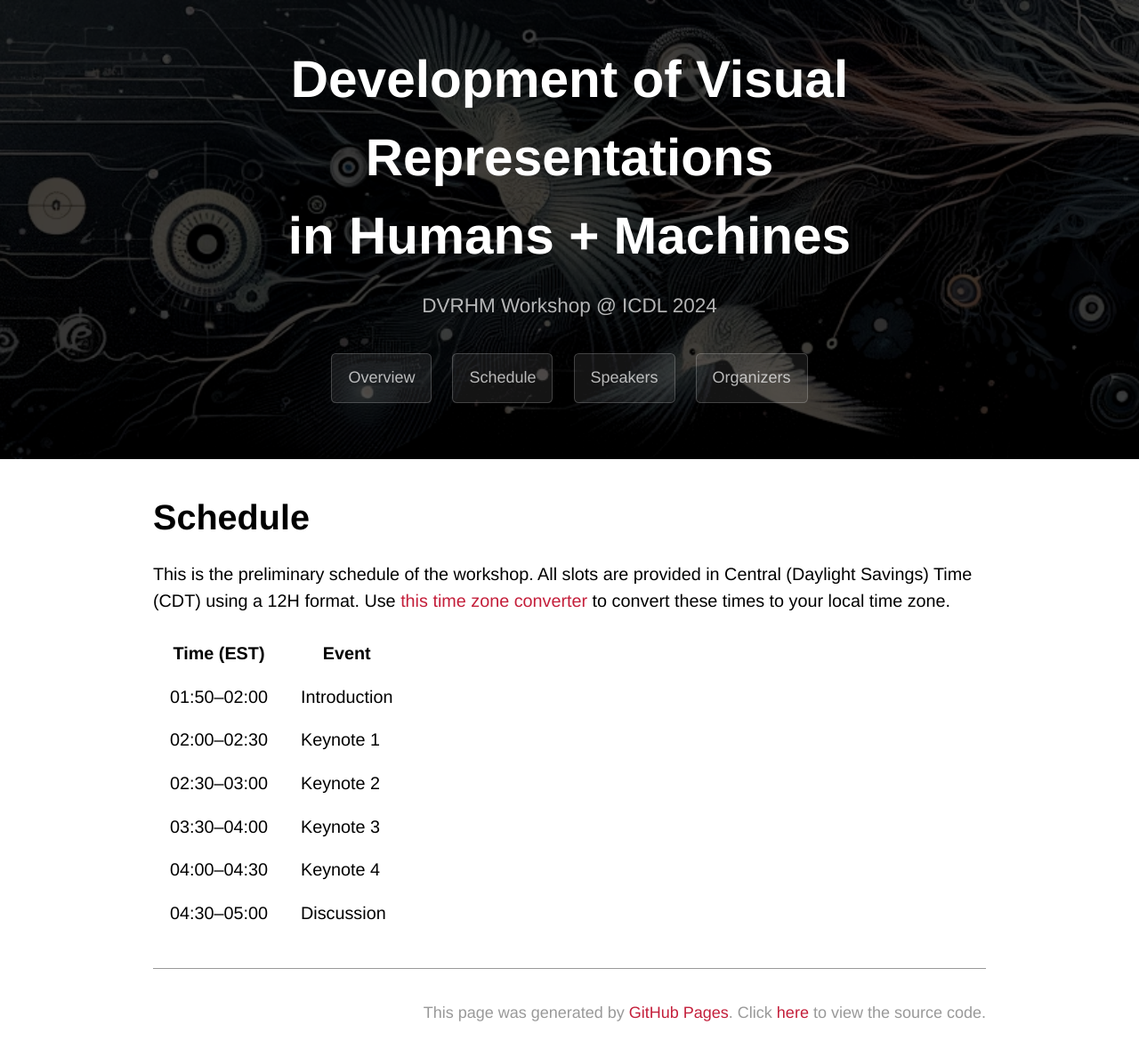
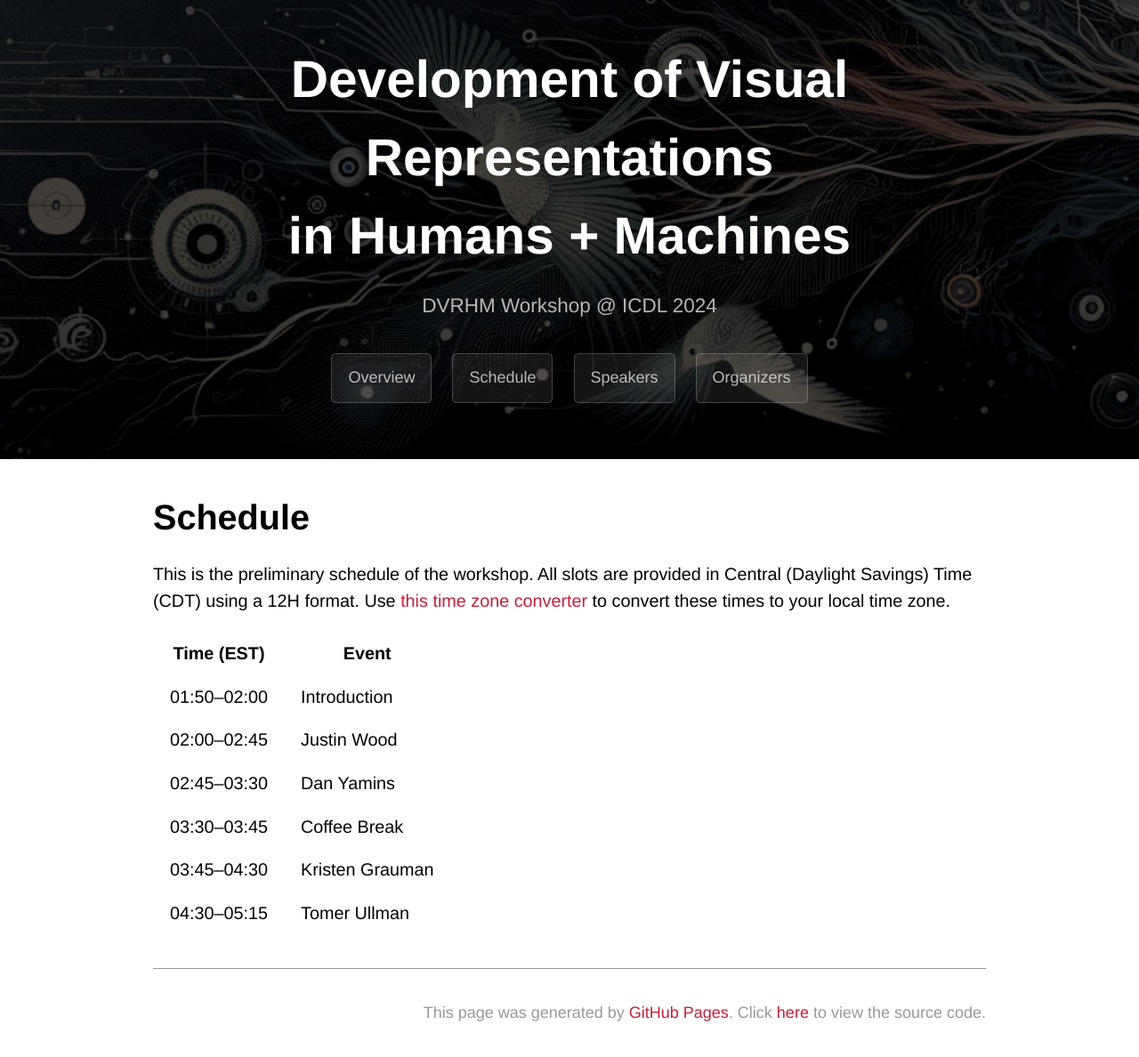
Before and after one commit to ICDL-DVRHM/icdl-dvrhm.github.io, a Jekyll site: the page built from schedule.md, in a window 1280 px wide. Shown: the whole page at 89% size. Built offline with Jekyll 4.4.1, drawn with Linux system fonts in a browser that asks for light colours; some web fonts are replaced.

Commit message:
added changes

```diff
--- a/schedule.md
+++ b/schedule.md
@@ -8,11 +8,11 @@ title: Schedule
 This is the preliminary schedule of the workshop. All slots are provided in Central (Daylight Savings) Time (CDT) using a 12H format. Use [this time zone converter](https://www.thetimezoneconverter.com) to convert these times to your local time zone.
 
 
-| Time (EST)   | Event          |
-| ------------ | -------------- |
-| 01:50--02:00 | Introduction   |
-| 02:00--02:30 | Keynote 1      |
-| 02:30--03:00 | Keynote 2      |
-| 03:30--04:00 | Keynote 3      |
-| 04:00--04:30 | Keynote 4      |
-| 04:30--05:00 | Discussion     |
+| Time (EST)   | Event           |
+| ------------ | ----------------|
+| 01:50--02:00 | Introduction    |
+| 02:00--02:45 | Justin Wood     |
+| 02:45--03:30 | Dan Yamins      |
+| 03:30--03:45 | Coffee Break    |
+| 03:45--04:30 | Kristen Grauman |
+| 04:30--05:15 | Tomer Ullman    |
```
Also changed, not shown: speakers.md (+2 -2 lines), assets/images/speakers/kristen.jpg (added).
